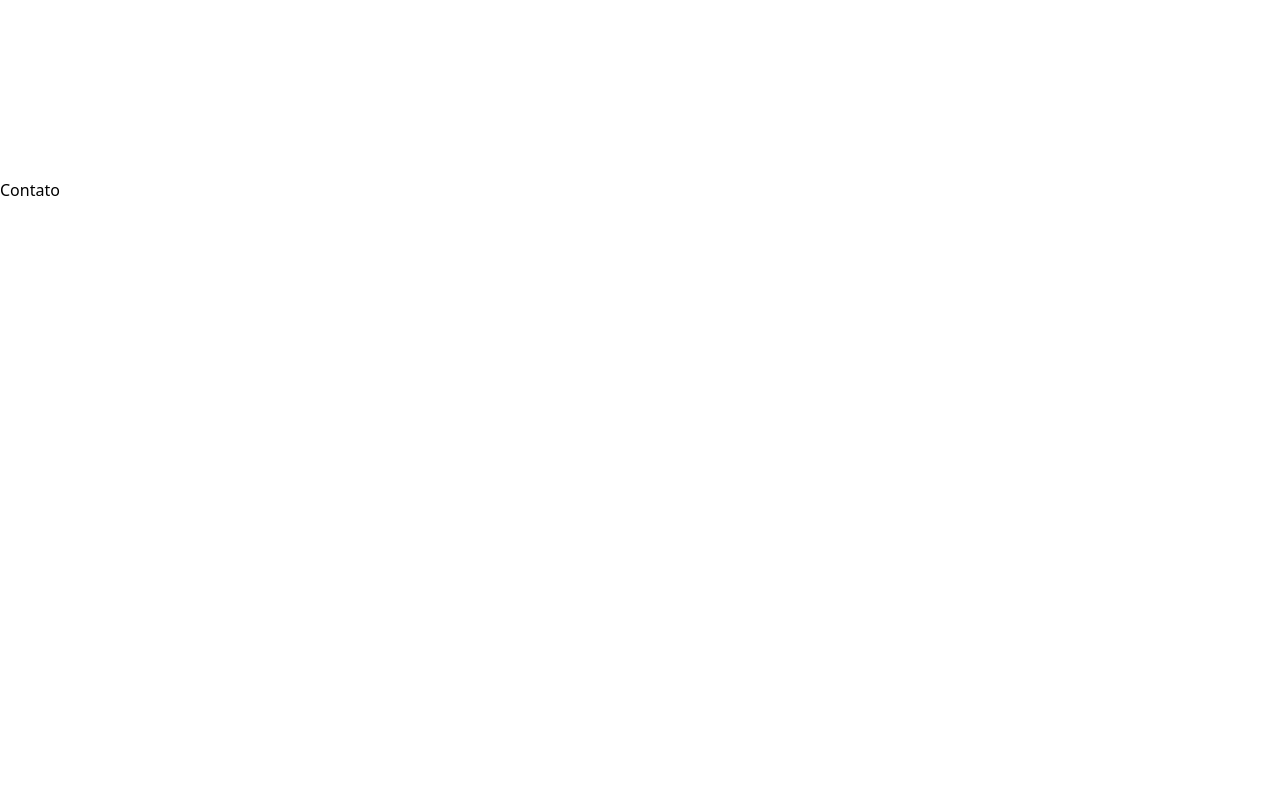
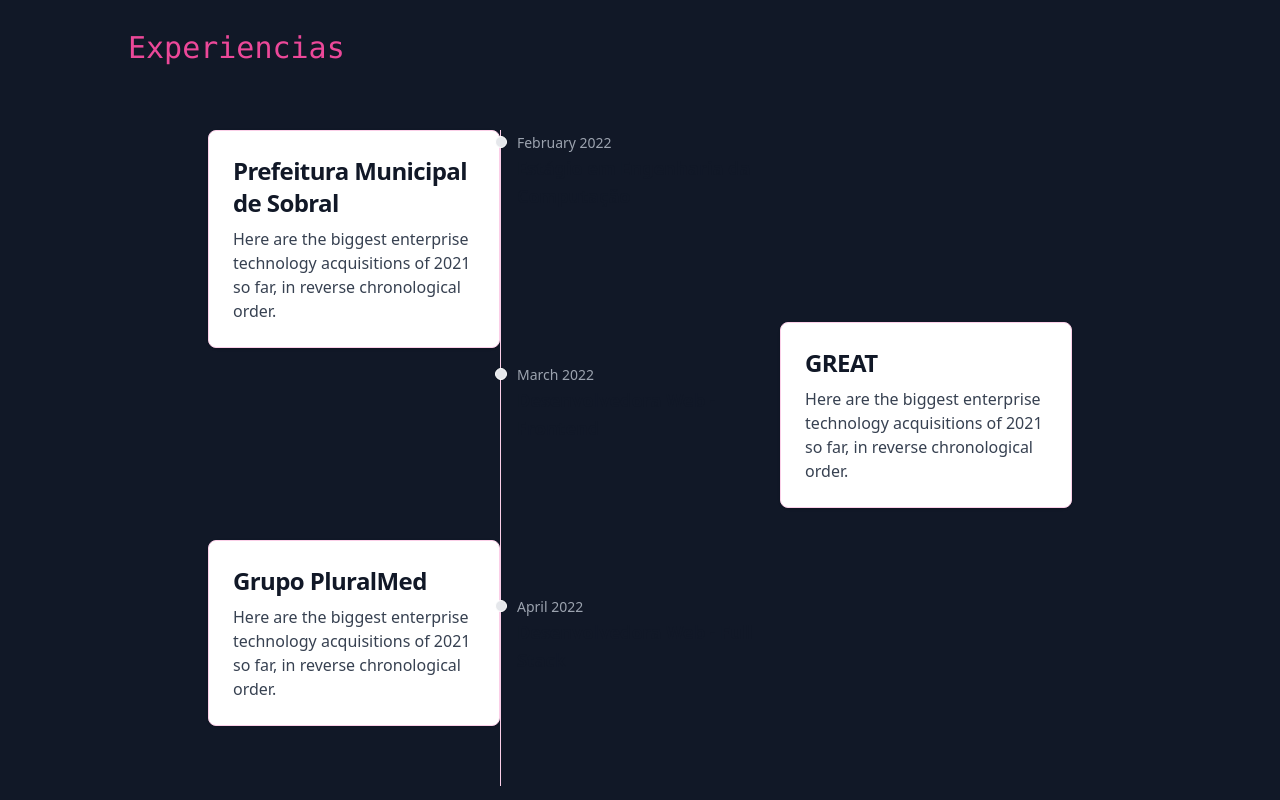
Before and after one commit to nicole-fer/portfolio-vue-project, a Vue app: page / in a window 1280 px wide. Shown: the part 2000-2800 px from the top of the page. Before the commit the page ends 2458 px from the top, so only its background shows below. Built offline with nearby package versions, Linux system fonts and the light colour scheme.

Commit message:
inicinado topico experiecnia

```diff
--- a/src/components/Conteudo/About.vue
+++ b/src/components/Conteudo/About.vue
@@ -7,7 +7,7 @@
 <template>
         <div :class=" darkMode==true ? 'border-t-4 border-pink-500 bg-gray-800 sm:pr-20 pr-4  sm:grid grid-cols-7 sm:place-content-between' : 'bg-pink-100  sm:pr-20 pr-4  sm:grid grid-cols-7  sm:place-content-between text-gray-800 border-t-4 border-pink-500'">
             <div class="flex place-items-end  sm:col-span-3">
-                <img class="sm:mt-16 w-full" src="../../assets/img/imagem.png"/>
+                <img class="sm:mt-16 w-11/12" src="../../assets/img/imagem.png"/>
             </div>
             <div class="sm:col-span-4">
                <div class="sm:mt-48">
--- a/src/components/Conteudo/Experiencias.vue
+++ b/src/components/Conteudo/Experiencias.vue
@@ -1,7 +1,51 @@
 <template>
-    <div>
-        Expreincias
-        <div class="bg-red-500 my-64">
+    <div class="bg-gray-900 py-32 border-t-4 border-pink-500">
+        <div class="mb-16">
+            <p class="sm:pl-32 text-3xl text-pink-500 font-mono">Experiencias</p>
+        </div>
+        <div class="flex justify-between mx-52">
+            <div>
+           <div>
+            <a href="#" class="block max-w-sm p-6 bg-white border border-pink-200 rounded-lg shadow hover:bg-gray-100 dark:bg-gray-800 dark:border-gray-700 dark:hover:bg-gray-700">
+                <h5 class="mb-2 text-2xl font-bold tracking-tight text-gray-900 dark:text-white">Prefeitura Municipal de Sobral</h5>
+                <p class="font-normal text-gray-700 dark:text-gray-400">Here are the biggest enterprise technology acquisitions of 2021 so far, in reverse chronological order.</p>
+                </a>
+           </div>
+                <div class="pt-48">
+                <a href="#" class="block max-w-sm p-6 bg-white border border-pink-200 rounded-lg shadow hover:bg-gray-100 dark:bg-gray-800 dark:border-gray-700 dark:hover:bg-gray-700">
+
+                <h5 class="mb-2 text-2xl font-bold tracking-tight text-gray-900 dark:text-white">Grupo PluralMed</h5>
+                <p class="font-normal text-gray-700 dark:text-gray-400">Here are the biggest enterprise technology acquisitions of 2021 so far, in reverse chronological order.</p>
+                </a>
+            </div>
+            </div>
+            <div>
+                <ol class="relative border-s border-pink-200 dark:border-gray-700">
+                    <li class="mb-10 ms-4 pb-28">
+                        <div class="absolute w-3 h-3 bg-gray-200 rounded-full mt-1.5 -start-1.5 border border-white dark:border-gray-900 dark:bg-gray-700"></div>
+                        <time class="mb-1 text-sm font-normal leading-none text-gray-400 dark:text-gray-500">February 2022</time>
+                        <h3 class="text-lg font-semibold text-gray-900 dark:text-white">Estágio em Engenharia da Computação</h3>
+                    </li>
+                    <li class="mb-10 ms-4 pb-28">
+                        <div class="absolute w-3 h-3 bg-gray-200 rounded-full mt-1.5 -start-1.5 border border-white dark:border-gray-900 dark:bg-gray-700"></div>
+                        <time class="mb-1 text-sm font-normal leading-none text-gray-400 dark:text-gray-500">March 2022</time>
+                        <h3 class="text-lg font-semibold text-gray-900 dark:text-white">Desenvolvedora Web - Frontend</h3>
+                    </li>
+                    <li class="ms-4 pb-28">
+                        <div class="absolute w-3 h-3 bg-gray-200 rounded-full mt-1.5 -start-1.5 border border-white dark:border-gray-900 dark:bg-gray-700"></div>
+                        <time class="mb-1 text-sm font-normal leading-none text-gray-400 dark:text-gray-500">April 2022</time>
+                        <h3 class="text-lg font-semibold text-gray-900 dark:text-white">Desenvolvedora Web - Full Stack</h3>
+                    </li>
+                </ol>
+            </div>
+              <!-- Experiencia lado Direito -->
+            <div class="pt-48">
+                <a href="#" class="block max-w-sm p-6 bg-white border border-pink-200 rounded-lg shadow hover:bg-gray-100 dark:bg-gray-800 dark:border-gray-700 dark:hover:bg-gray-700">
+
+                <h5 class="mb-2 text-2xl font-bold tracking-tight text-gray-900 dark:text-white">GREAT</h5>
+                <p class="font-normal text-gray-700 dark:text-gray-400">Here are the biggest enterprise technology acquisitions of 2021 so far, in reverse chronological order.</p>
+                </a>
+            </div>
 
         </div>
     </div>
```
